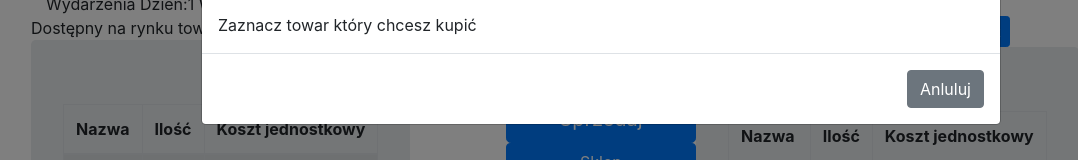
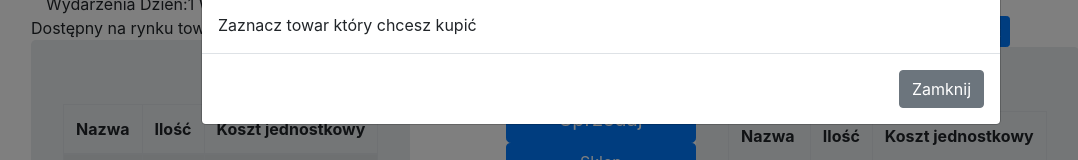
Before and after one commit to konradlb/maxdila, a React (Create React App) app: page / in a window 1280 px wide. Both pictures are taken after a click on the button "Kupuj". Shown: the part 374-534 px from the top of the page, without its empty margins (39-1117 px from the left). Built offline with nearby package versions, Linux system fonts and the light colour scheme.

Commit message:
change button anuluj to zamknij

```diff
--- a/src/components/Buy/Buy.jsx
+++ b/src/components/Buy/Buy.jsx
@@ -96,7 +96,7 @@ function Buy() {
         {modalBody}
         <Modal.Footer>
           <Button variant="secondary" onClick={handleClose}>
-            Anluluj
+            {appState.items.selectedMarketItem !== null ? "Anuluj" : "Zamknij"}
           </Button>
           {appState.items.selectedMarketItem !== null && (
             <Button variant="primary" onClick={handleBuy}>
```
